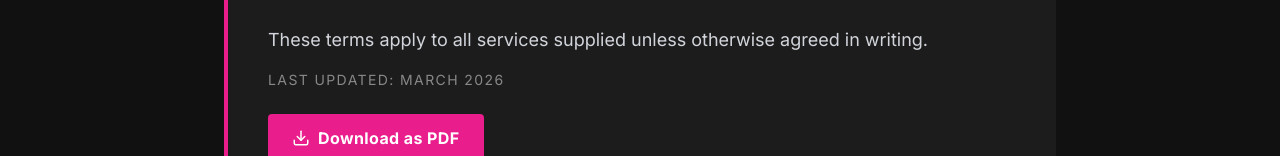
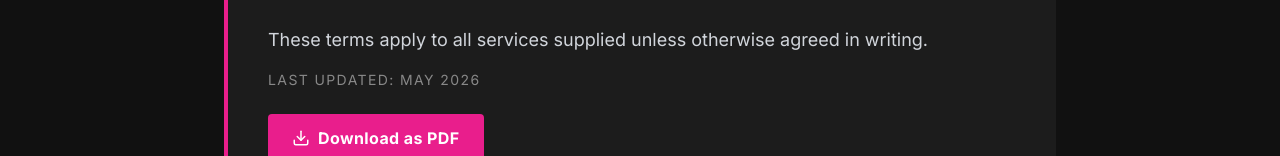
Before and after one commit to lazarrajic/HartHaulage, a React (Vite) app: page /terms in a window 1280 px wide. Shown: the part 523-679 px from the top of the page. Built offline with nearby package versions, Linux system fonts and the light colour scheme; no server answers; a web font is replaced by a local one.

Commit message:
Terms: bump last-updated date to May 2026 (matches new PDF)
Co-Authored-By: Claude Opus 4.8 <noreply@anthropic.com>

```diff
--- a/src/content.js
+++ b/src/content.js
@@ -409,7 +409,7 @@ export default {
     }
   ],
   "terms_intro": "These terms apply to all services supplied unless otherwise agreed in writing.",
-  "terms_last_updated": "Last updated: March 2026",
+  "terms_last_updated": "Last updated: May 2026",
   "terms_pdf": "/hart-haulage-terms-and-conditions.pdf",
   "terms_declaration_title": "Declaration",
   "terms_declaration_a": "The company accepts that to the extent permitted by law the customers on these conditions which conditions (together with the company's acceptance) constitutes the agreement between the Company and the customer (except to the extent that such terms and conditions are modified in writing and signed by both parties) and it expressly agreed that there are no other understanding, representations of warranties of any kind (express or implied) forming part of the contract.",
```
